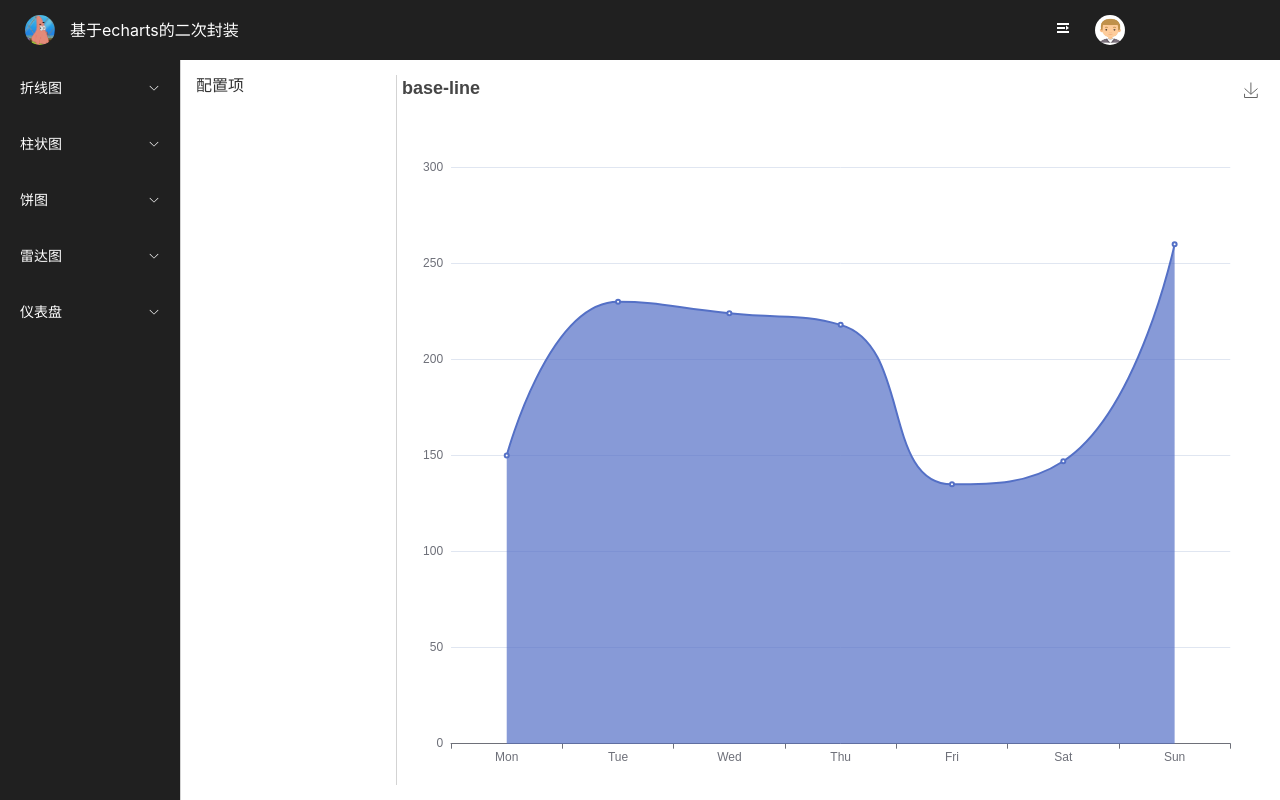
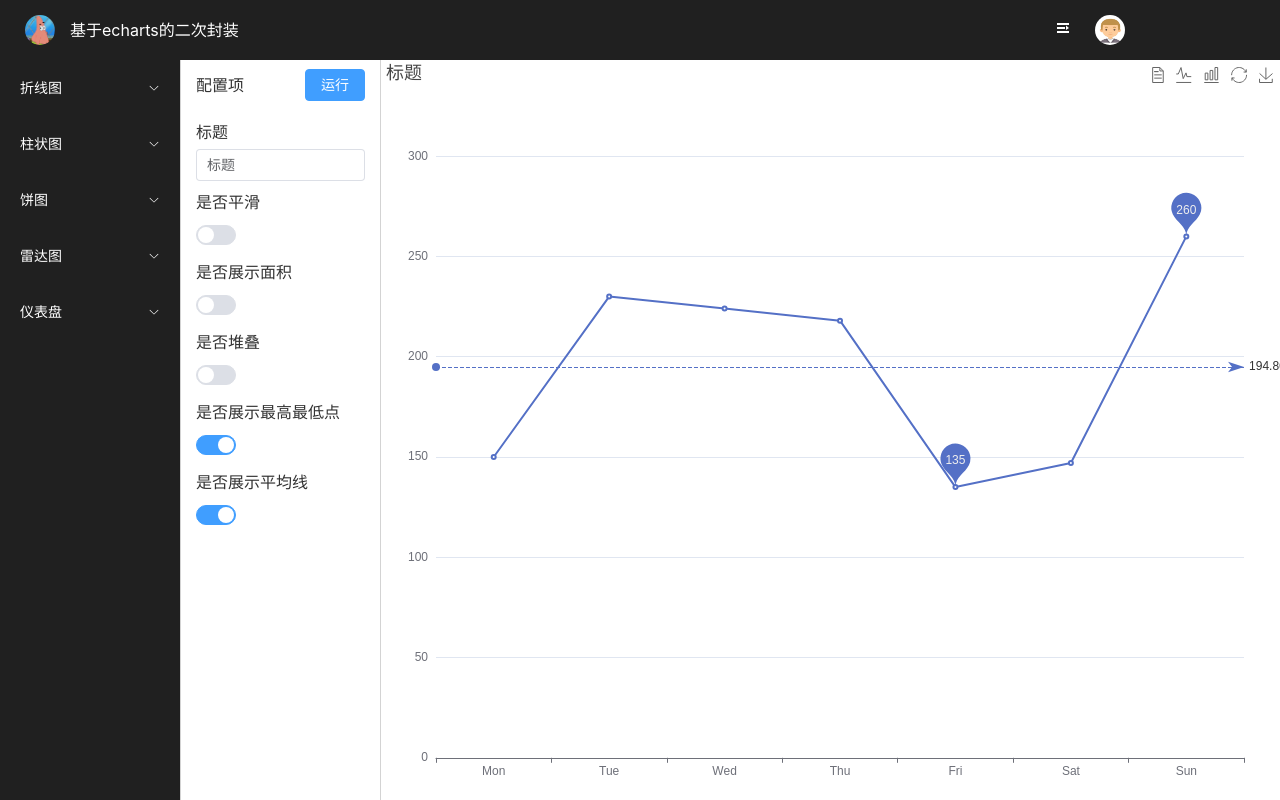
Before and after one commit to robert-jx/echarts-tool, a Vue app: page /line-chart/index in a window 1280 px wide. Built offline with nearby package versions, Linux system fonts and the light colour scheme.

Commit message:
realize line chart page

```diff
--- a/src/components/echarts/base-line/index.vue
+++ b/src/components/echarts/base-line/index.vue
@@ -22,6 +22,8 @@ export interface Props {
     boundaryGap?: boolean;// 横坐标是否对齐格子中间
     isArea?: boolean;// 是否开启面积展示
     isStack?: boolean;// 是否堆叠
+    markPoint?: boolean;//是否展示最高最低点
+    markLine?: boolean;//是否展示markline
     timeLabel?: any;// x轴数据
     dataList?: any;// y轴数据
 
@@ -41,12 +43,28 @@ const props = withDefaults(
         boundaryGap: true,
         isArea: true,
         isStack: true,
+        markPoint: true,
+        markLine: true,
         timeLabel: ['Mon', 'Tue', 'Wed', 'Thu', 'Fri', 'Sat', 'Sun'],
         dataList: [{ data: [150, 230, 224, 218, 135, 147, 260], name: '' }]
     }
 );
 // 配置项
-let option = {
+let option = {}
+let chartDom: any = null;
+let myChart: any = null;
+// 初始化
+const init = () => {
+    option = getOption();
+    option && myChart.setOption(option);
+}
+const reset = () => {
+    option = getOption();
+    myChart.clear();
+    option && myChart.setOption(option);
+}
+const getOption = () => {
+    return {
         // 面板标题
         title: {
             text: props.title
@@ -72,7 +90,11 @@ let option = {
         },
         // 工具箱
         toolbox: {
+            show: true,
             feature: {
+                dataView: { readOnly: true },
+                magicType: { type: ['line', 'bar'] },
+                restore: {},
                 saveAsImage: {}
             }
         },
@@ -91,27 +113,26 @@ let option = {
                 type: 'line',
                 smooth: props.smooth,
                 stack: props.isStack ? 'Total' : null,
-            areaStyle: props.isArea ? {} : null
+                areaStyle: props.isArea ? {} : null,
+                markPoint: props.markPoint ? {
+                    data: [
+                        { type: 'max', name: 'Max' },
+                        { type: 'min', name: 'Min' }
+                    ]
+                } : null,
+                markLine: props.markLine ? {
+                    data: [{ type: 'average', name: 'Avg' }]
+                } : null
             }
         })
-};
-
-// 初始化
-const init = () => {
-    let chartDom: any = document.getElementById(props.id);
-    let myChart = echarts.init(chartDom);
-    option && myChart.setOption(option);
     }
-const reset = () => {
-    let chartDom: any = document.getElementById(props.id);
-    let myChart = echarts.init(chartDom);
-    myChart.clear();
-    option && myChart.setOption(option);
 }
 
 // 挂载
 onMounted(() => {
     nextTick(() => {
+        chartDom = document.getElementById(props.id)
+        myChart = echarts.init(chartDom);
         init();
     })
 })
--- a/src/view/line-chart/index.vue
+++ b/src/view/line-chart/index.vue
@@ -1,27 +1,100 @@
 <template>
     <section class="line-chart">
         <section class="left">
-            <section class="title">配置项</section>
-            <section class="content"></section>
+            <section class="title">配置项
+                <el-button type="primary" @click="setEcharts">运行</el-button>
+            </section>
+            <section class="content">
+                <section class="left-item">
+                    <section class="item-title">标题</section>
+                    <section class="item-content">
+                        <el-input v-model="data.title"></el-input>
+                    </section>
+                </section>
+                <section class="left-item">
+                    <section class="item-title">是否平滑</section>
+                    <section class="item-content">
+                        <el-switch v-model="data.smooth" />
+                    </section>
+                </section>
+
+                <section class="left-item">
+                    <section class="item-title">是否展示面积</section>
+                    <section class="item-content">
+                        <el-switch v-model="data.isArea" />
+                    </section>
+                </section>
+
+                <section class="left-item">
+                    <section class="item-title">是否堆叠</section>
+                    <section class="item-content">
+                        <el-switch v-model="data.isStack" />
+                    </section>
+                </section>
+                <section class="left-item">
+                    <section class="item-title">是否展示最高最低点</section>
+                    <section class="item-content">
+                        <el-switch v-model="data.markPoint" />
+                    </section>
+                </section>
+                <section class="left-item">
+                    <section class="item-title">是否展示平均线</section>
+                    <section class="item-content">
+                        <el-switch v-model="data.markLine" />
+                    </section>
+                </section>
+            </section>
         </section>
         <section ref="rightView" class="right">
-            <base-line ref="line" :id="'lineChart'" :width="rightWidth" :height="rightHeight"></base-line>
+            <base-line ref="line" :id="'lineChart'" :title="data.title" :width="rightWidth" :height="rightHeight"
+                :smooth="data.smooth" :boundaryGap="data.boundaryGap" :isArea="data.isArea"
+                :isStack="data.isStack"></base-line>
         </section>
     </section>
 </template>
 
 <script setup lang="ts">
-import { ref, onMounted } from 'vue';
+import { ref, onMounted, reactive, watch, nextTick } from 'vue';
 import baseLine from '@/components/echarts/base-line/index.vue'
+// 配置项内容
+export interface dataProps {
+    title?: string,
+    smooth?: boolean,
+    boundaryGap?: boolean,
+    isArea?: boolean,
+    isStack?: boolean,
+    markPoint?: boolean,
+    markLine?: boolean,
+}
+
 const rightView = ref<HTMLElement>()
 const line = ref(null)
 
 const rightWidth = ref('0px')
 const rightHeight = ref('0px')
 onMounted(() => {
-    rightWidth.value = rightView.value?.clientWidth + 'px'
-    rightHeight.value = rightView.value?.clientHeight + 'px'
+    console.log('rightView', rightView.value);
+
+    rightWidth.value = rightView.value?.offsetWidth + 'px'
+    rightHeight.value = rightView.value?.offsetHeight + 'px'
 })
+
+let data: dataProps = reactive({
+    title: '标题',
+    smooth: false,
+    boundaryGap: true,
+    isArea: false,
+    isStack: false,
+    markPoint: true,
+    markLine: true,
+});
+const setEcharts = () => {
+    nextTick(() => {
+        (line as any).value.reset()
+
+    })
+}
+
 
 </script>
 
@@ -30,25 +103,62 @@ onMounted(() => {
     width: 100%;
     height: 100%;
     display: flex;
-    padding: 15px;
     box-sizing: border-box;
+
+    flex-direction: row;
+    flex-wrap: nowrap;
+    justify-content: flex-start;
 
     .left {
         width: 200px;
         height: 100%;
         border-right: 1px solid var(--border-color);
         color: var(--label-color);
+        padding: 0 15px;
+        box-sizing: border-box;
 
         .title {
             font-weight: 600;
             cursor: default;
-            line-height: 20px;
+            line-height: 50px;
+            height: 50px;
+            width: 100%;
+            display: flex;
+            justify-content: space-between;
+            align-items: center;
+            box-sizing: border-box;
+        }
+
+        .content {
+            width: 100%;
+            height: calc(100% - 150px);
+            box-sizing: border-box;
+
+            .left-item {
+                width: 100%;
+                margin: 10px 0;
+                height: 60px;
+                box-sizing: border-box;
+
+                .item-title {
+                    height: 24px;
+                    font-weight: 500;
+                    line-height: 24px;
+                    font-size: 16px;
+                }
+
+                .item-content {
+                    margin-top: 5px;
+                }
+            }
         }
     }
 
     .right {
         width: calc(100% - 200px);
         height: 100%;
+        padding: 0 !important;
+        box-sizing: border-box;
     }
 }
 </style>
```
Lines whose indentation alone changed are shown as unchanged.
